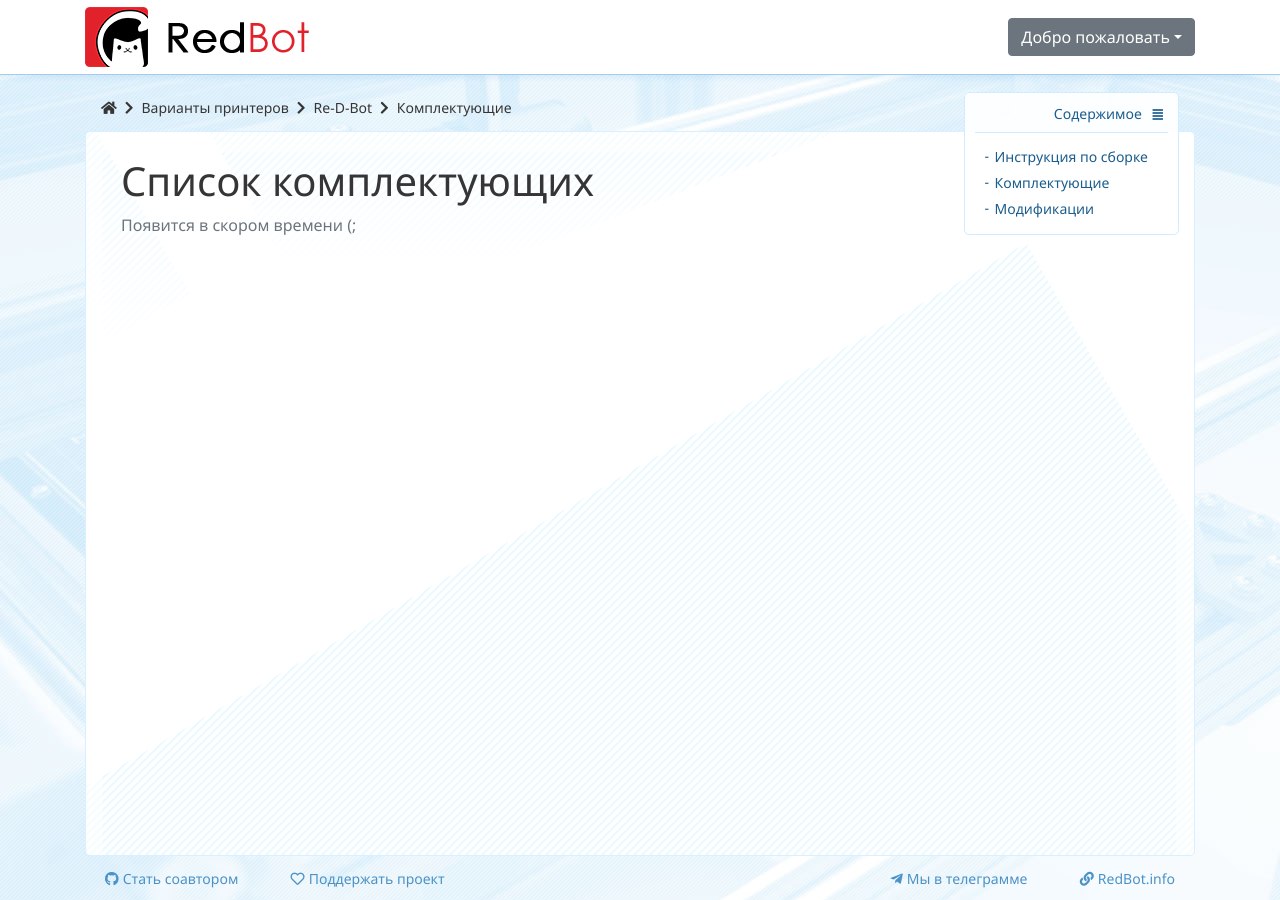
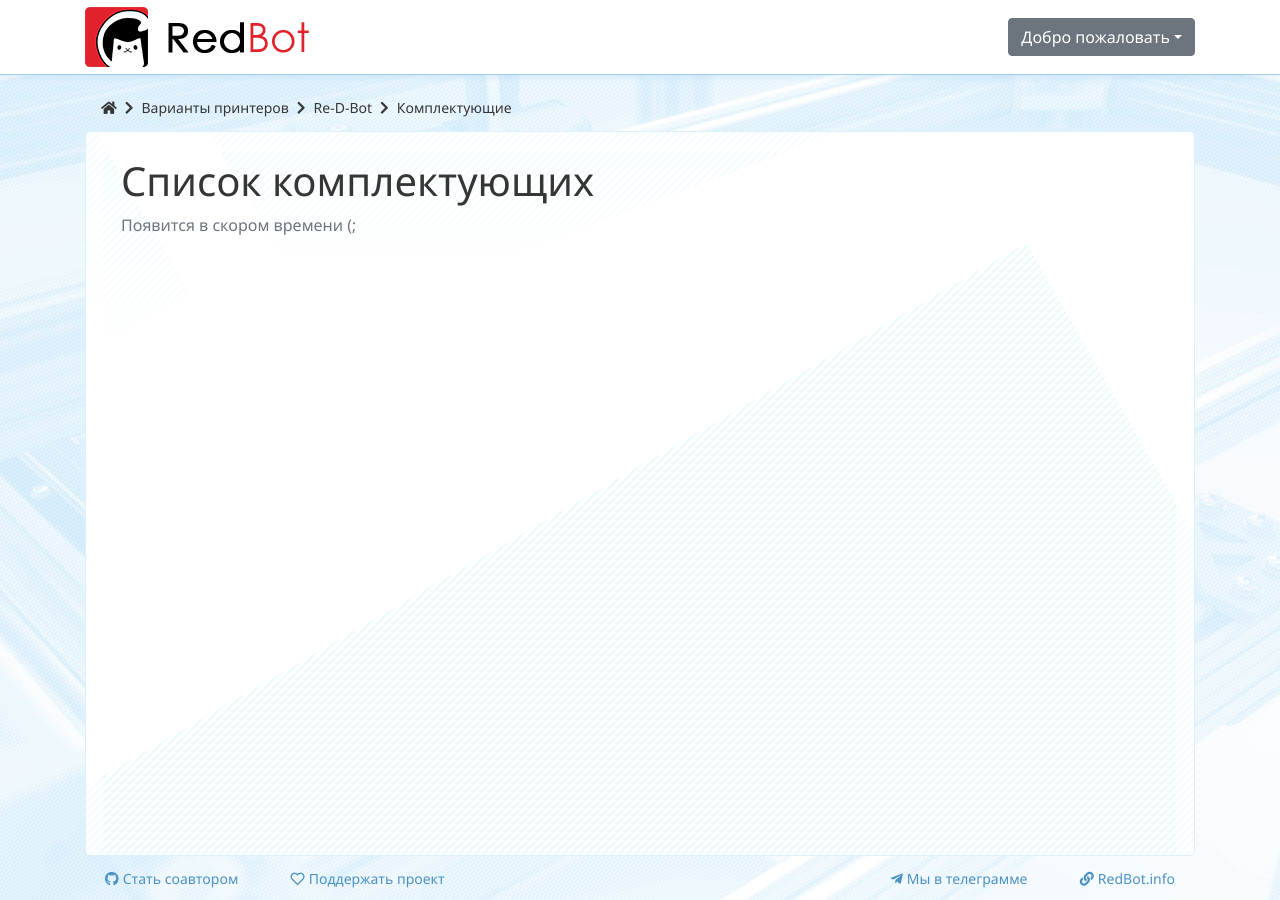
Before and after one commit to NickRimmer/RedBot, a Jekyll site: the page built from pages/ru/printers/v1/bom/index.md, in a window 1280 px wide. Built offline with Jekyll 4.4.1, drawn with Linux system fonts in a browser that asks for light colours; nearby versions of some CDN libraries; comment, search, counter and statistics services are not loaded.

Commit message:
update menus

```diff
--- a/pages/ru/printers/v1/bom/_menu.html
+++ /dev/null
@@ -1,16 +0,0 @@
-{% assign base_url = "/pages/ru/printers/v1/assembly" %}
-<div class="submenu active">
-    <a href="#" class="title">Содержимое <i class="fa fa-align-justify"></i></a>
-    <div class="links">
-        <!--
-        <a href="{{ base_url }}/">Введение</a>
-        <a href="{{ base_url }}/step-first/">Этап первый</a>
-        <a href="{{ base_url }}/step-second/">Этап второй</a>
-
-        <hr/>
-        -->
-        <a href="/pages/{{ page.lang }}/printers/v1/assembly/">Инструкция по сборке</a>
-        <a href="/pages/{{ page.lang }}/printers/v1/bom/">Комплектующие</a>
-        <a href="/pages/{{ page.lang }}/printers/v1/mods/">Модификации</a>
-    </div>
-</div>
--- a/pages/ru/printers/v1/bom/index.md
+++ b/pages/ru/printers/v1/bom/index.md
@@ -3,9 +3,6 @@
 breadcrumb: Комплектующие
 ---
 
-
-{% include_relative _menu.html %}
-
 # Список комплектующих
 
 Появится в скором времени (;
```
Also changed, not shown: pages/ru/printers/v1/mods/_menu.html (deleted, +0 -9 lines), pages/ru/printers/v1/mods/index.md (+0 -2 lines).
